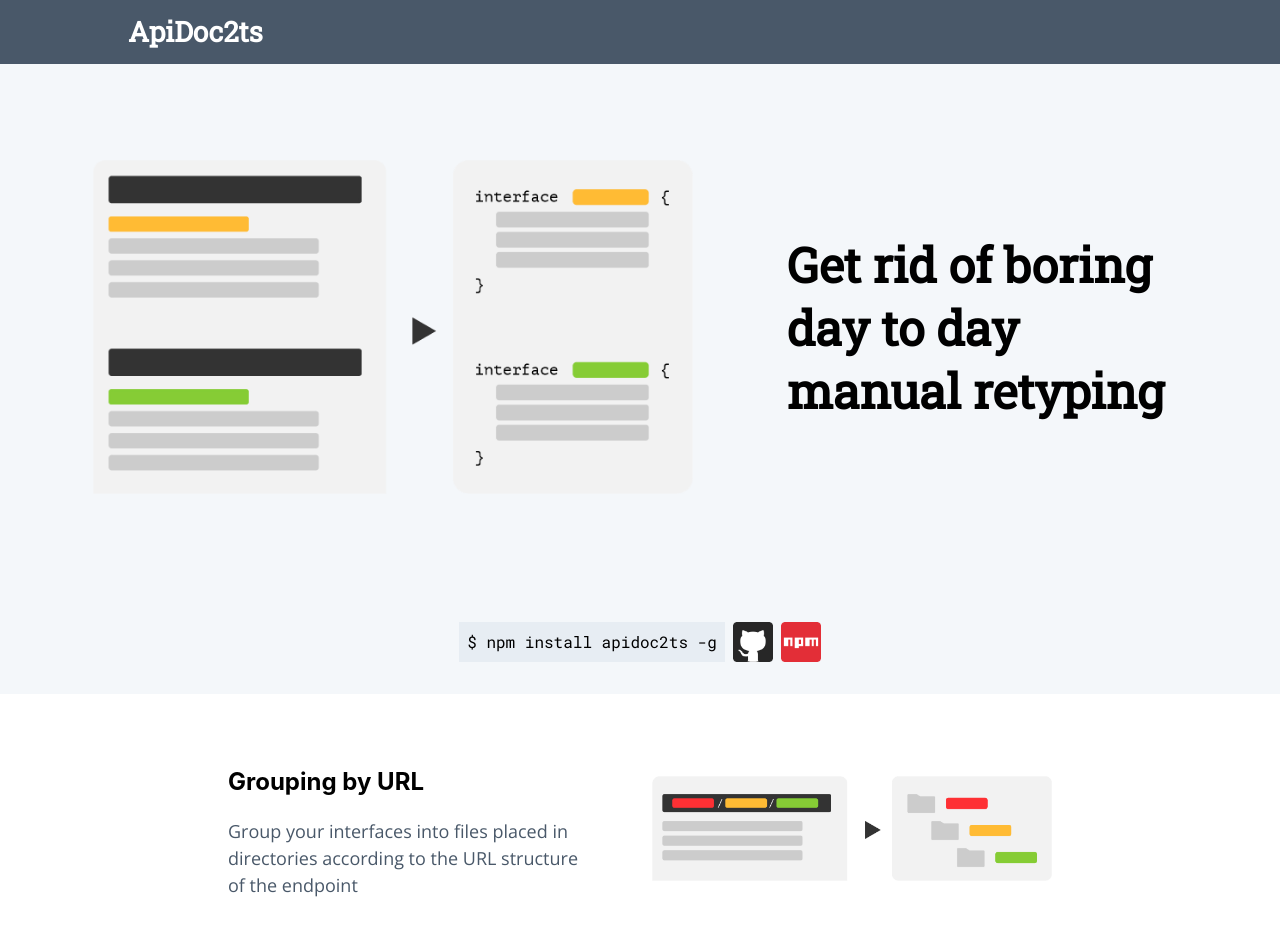
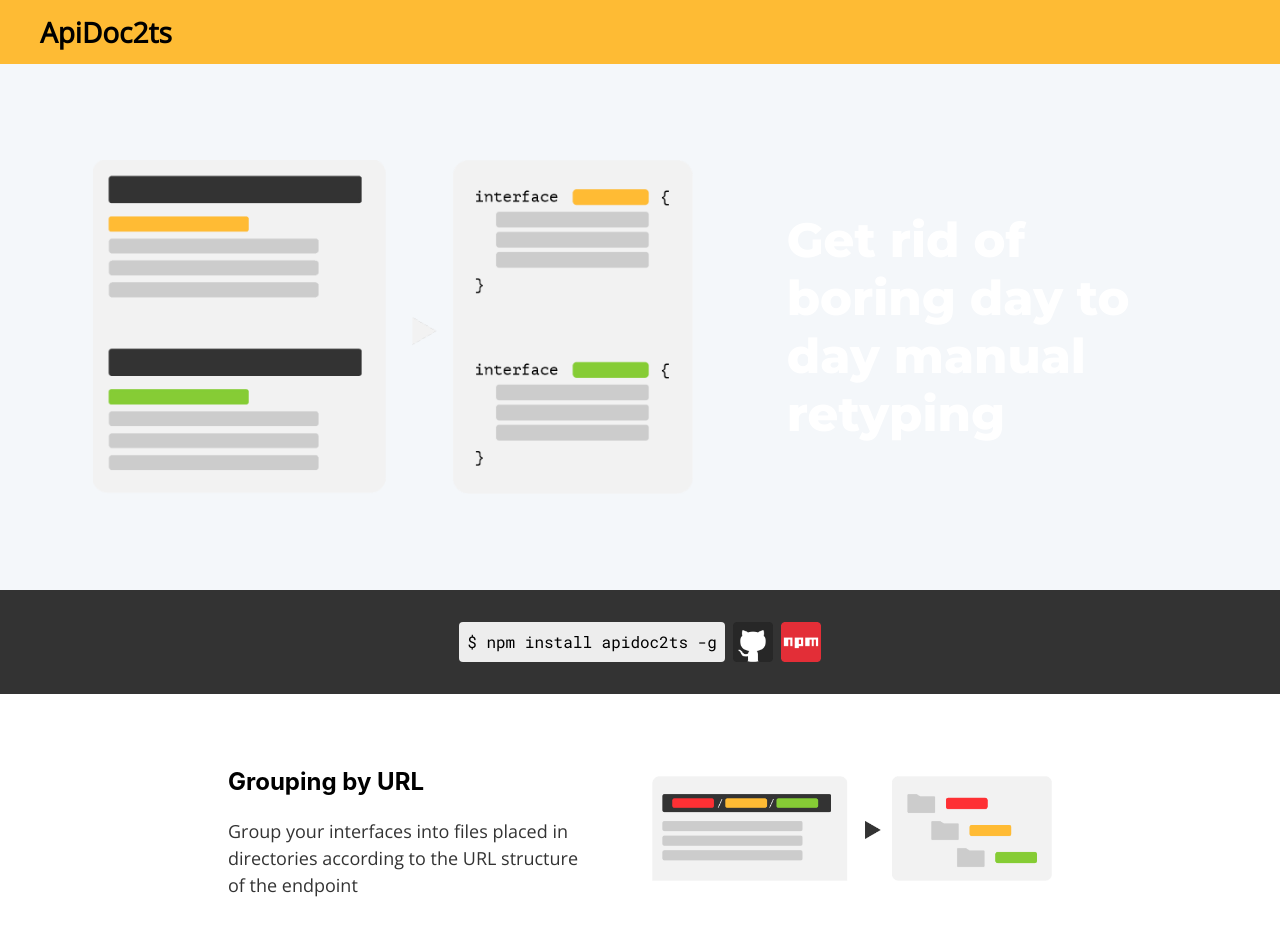
Before and after one commit to fluix/apidoc2ts, a React (Create React App) app in the folder site/: page / in a window 1280 px wide. Shown: the top 952 px of the page. Built offline with nearby package versions, Linux system fonts and the light colour scheme.

Commit message:
Add colors and replace accent font

```diff
--- a/site/src/colors.scss
+++ b/site/src/colors.scss
@@ -1,7 +1,10 @@
 $background: hsl(210, 40%, 97%);
 
-$darkest-gray: hsl(212, 56%, 16%);
-$dark-gray: hsl(212, 18%, 35%);
-$darker-gray: hsl(212, 18%, 55%);
-$gray: hsl(210, 32%, 93%);
-$light-gray: hsl(210, 38%, 97%);
+$darkest-gray: hsl(0, 0%, 20%);
+$dark-gray: hsl(0, 0%, 20%);
+$darker-gray: hsl(0, 0%, 55%);
+$gray: hsl(0, 0%, 93%);
+$light-gray: hsl(0, 0%, 97%);
+$lightest-gray: hsl(0, 0%, 100%);
+
+$accent: hsl(40, 99%, 60%);
--- a/site/src/components/buttons-group/buttons-group.scss
+++ b/site/src/components/buttons-group/buttons-group.scss
@@ -1,7 +1,7 @@
 @import "../../colors";
 
 .buttons-group {
-    background-color: $gray;
+    background-color: $accent;
     padding: 16px 0;
 
     .content-wrapper {
--- a/site/src/components/content-wrapper/content-wrapper.scss
+++ b/site/src/components/content-wrapper/content-wrapper.scss
@@ -1,4 +1,4 @@
 .content-wrapper {
-    max-width: 1024px;
+    max-width: 1200px;
     margin: 0 auto;
 }
--- a/site/src/components/features-group/features-group.scss
+++ b/site/src/components/features-group/features-group.scss
@@ -2,5 +2,5 @@
 
 .features-group {
     padding: 64px 0;
-    background-color: white;
+    background-color: $lightest-gray;
 }
--- a/site/src/components/header/header.scss
+++ b/site/src/components/header/header.scss
@@ -4,13 +4,13 @@
 
 .header {
     height: $header-size;
-    background: $dark-gray;
+    background: $accent;
 
     &__text {
-        color: white;
-        font-family: $font-accent;
+        color: black;
+        font-family: $font-main;
         font-size: 28px;
-        font-weight: bold;
+        font-weight: 600;
         line-height: $header-size;
     }
 }
--- a/site/src/components/quick-links/quick-links.scss
+++ b/site/src/components/quick-links/quick-links.scss
@@ -3,6 +3,7 @@
 
 .quick-start {
     padding: 32px 0;
+    background-color: $dark-gray;
 
     .content-wrapper {
         display: flex;
@@ -16,6 +17,7 @@
         background-color: $gray;
         line-height: 40px;
         padding: 0 8px;
+        border-radius: 4px;
     }
 
     &__link {
--- a/site/src/components/title/title.scss
+++ b/site/src/components/title/title.scss
@@ -12,6 +12,7 @@
     }
 
     &__text {
+        color: $lightest-gray;
         width: 400px;
         font-family: $font-accent;
         font-size: 48px;
--- a/site/src/fonts.scss
+++ b/site/src/fonts.scss
@@ -1,5 +1,6 @@
 @import url("https://fonts.googleapis.com/css?family=Open+Sans|Roboto+Mono|Roboto+Slab&display=swap");
+@import url("https://fonts.googleapis.com/css?family=Montserrat:400,800&display=swap");
 
 $font-main: "Open Sans", Helvetica, sans-serif;
-$font-accent: "Roboto Slab", serif;
+$font-accent: "Montserrat", serif;
 $font-code: "Roboto Mono", monospace;
```
Also changed, not shown: site/src/images/title_image.png.
